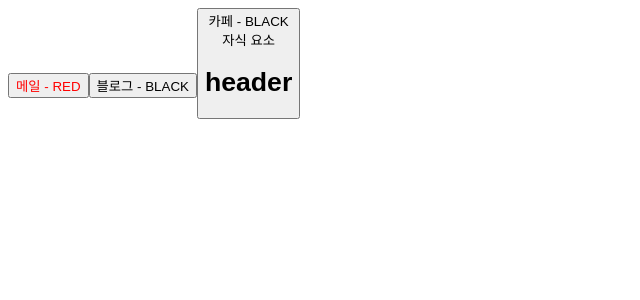
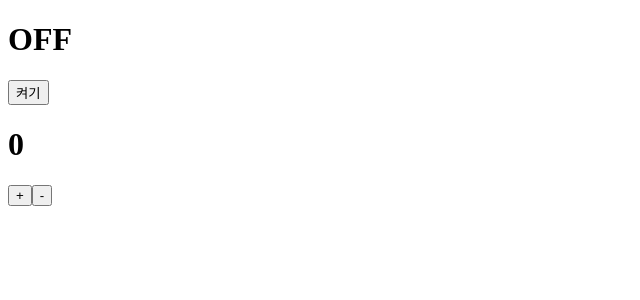
Before and after one commit to hoonjo123/React, a React (Vite) app: page / in a window 1280 px wide. Shown: the top 300 px of the page, without its empty margins (0-640 px from the left). Built offline with nearby package versions, Linux system fonts and the light colour scheme.

Commit message:
feat:State로 상태관리하기

```diff
--- a/src/App.jsx
+++ b/src/App.jsx
@@ -1,23 +1,39 @@
 import './App.css';
-import Button from './components/Button';
-import Header from './components/Header';
+import { useState } from 'react';
+function App() {
+  const [count, setCount] = useState(0);
+  const [light, setLight] = useState('OFF');
 
-function App() {
-  const buttonProps = {
-    text: '메일',
-    color: 'red',
-    a: 1,
-    b: 2,
-    c: 3,
-  };
   return (
     <>
-      <Button {...buttonProps} />
-      <Button text={'블로그'} />
-      <Button text={'카페'}>
-        <div>자식 요소</div>
-        <Header />
-      </Button>
+      <div>
+        <h1>{light}</h1>
+        <button
+          onClick={() => {
+            setLight(light === 'ON' ? 'OFF' : 'ON');
+          }}
+        >
+          {light === 'ON' ? '끄기' : '켜기'}
+        </button>
+      </div>
+      <div>
+        <h1>{count}</h1>
+        <button
+          onClick={() => {
+            setCount(count + 1);
+          }}
+        >
+          +
+        </button>
+
+        <button
+          onClick={() => {
+            setCount(count - 1);
+          }}
+        >
+          -
+        </button>
+      </div>
     </>
   );
 }
```
